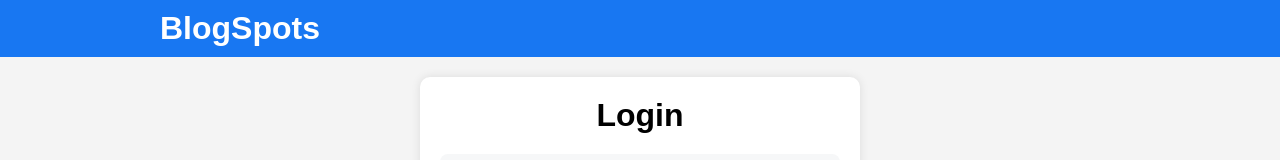
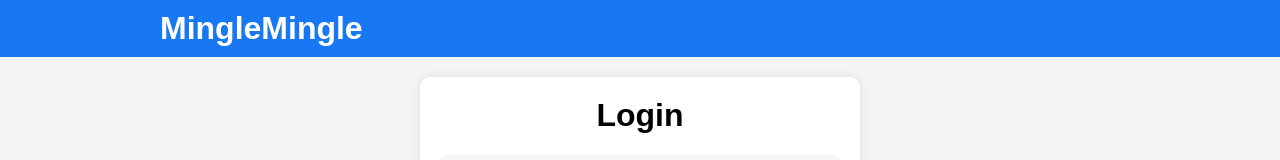
Before and after one commit to BreatHeal/Blog-Spots, a React (Vite) app: page /login in a window 1280 px wide. Shown: the top 160 px of the page. Built offline with nearby package versions, Linux system fonts and the light colour scheme.

Commit message:
changed top header title h1

```diff
--- a/src/components/BlogViewMore.jsx
+++ b/src/components/BlogViewMore.jsx
@@ -90,7 +90,7 @@ const BlogViewMore = () => {
         <div>
             <div className="top-bar">
                 <div className="top-bar-content">
-                    <h1>BlogSpots</h1>
+                    <h1>MingleMingle</h1>
                 </div>
             </div>
             <div className="blog-details-container">
--- a/src/components/EditBlog.jsx
+++ b/src/components/EditBlog.jsx
@@ -86,7 +86,7 @@ const EditBlog = () => {
         <div>
             <div className="top-bar">
                 <div className="top-bar-content">
-                    <h1>BlogSpots</h1>
+                    <h1>MingleMingle</h1>
                 </div>
             </div>
 
--- a/src/pages/AdminPage.jsx
+++ b/src/pages/AdminPage.jsx
@@ -24,7 +24,7 @@ const AdminPage = () => {
     <div>
       <div className="top-bar">
         <div className="top-bar-content">
-          <h1>BlogSpots</h1>
+          <h1>MingleMingle</h1>
         </div>
       </div>
 
--- a/src/pages/GuestPage.jsx
+++ b/src/pages/GuestPage.jsx
@@ -19,7 +19,7 @@ const GuestHome = () => {
     <div>
       <div className="top-bar">
         <div className="top-bar-content">
-          <h1>BlogSpots</h1>
+          <h1>MingleMingle</h1>
           <p>Welcome, Guest!</p>
         </div>
       </div>
--- a/src/pages/Home.jsx
+++ b/src/pages/Home.jsx
@@ -26,7 +26,7 @@ const Home = () => {
     <div>
       <div className="top-bar">
         <div className="top-bar-content">
-          <h1>BlogSpots</h1>
+          <h1>MingleMingle</h1>
           <p>
             {user ? `Welcome, ${user.first_name} ${user.middle_name} ${user.last_name}!` : 'Welcome, Guest!'}
           </p>
--- a/src/pages/Login.jsx
+++ b/src/pages/Login.jsx
@@ -102,7 +102,7 @@ const Login = () => {
     <div>
       <div className="top-bar">
         <div className="top-bar-content">
-          <h1>BlogSpots</h1>
+          <h1>MingleMingle</h1>
         </div>
       </div>
 
--- a/src/pages/Register.jsx
+++ b/src/pages/Register.jsx
@@ -72,7 +72,7 @@ const Register = () => {
         <div>
             <div className="top-bar">
                 <div className="top-bar-content">
-                    <h1>BlogSpots</h1>
+                    <h1>MingleMingle</h1>
                 </div>
             </div>
 
--- a/src/pages/StartPage.jsx
+++ b/src/pages/StartPage.jsx
@@ -18,7 +18,7 @@ const StartPage = () => {
     <div>
       <div className="top-bar">
         <div className="top-bar-content">
-          <h1>BlogSpots</h1>
+          <h1>MingleMingle</h1>
           <p>Welcome!</p>
         </div>
       </div>
```
